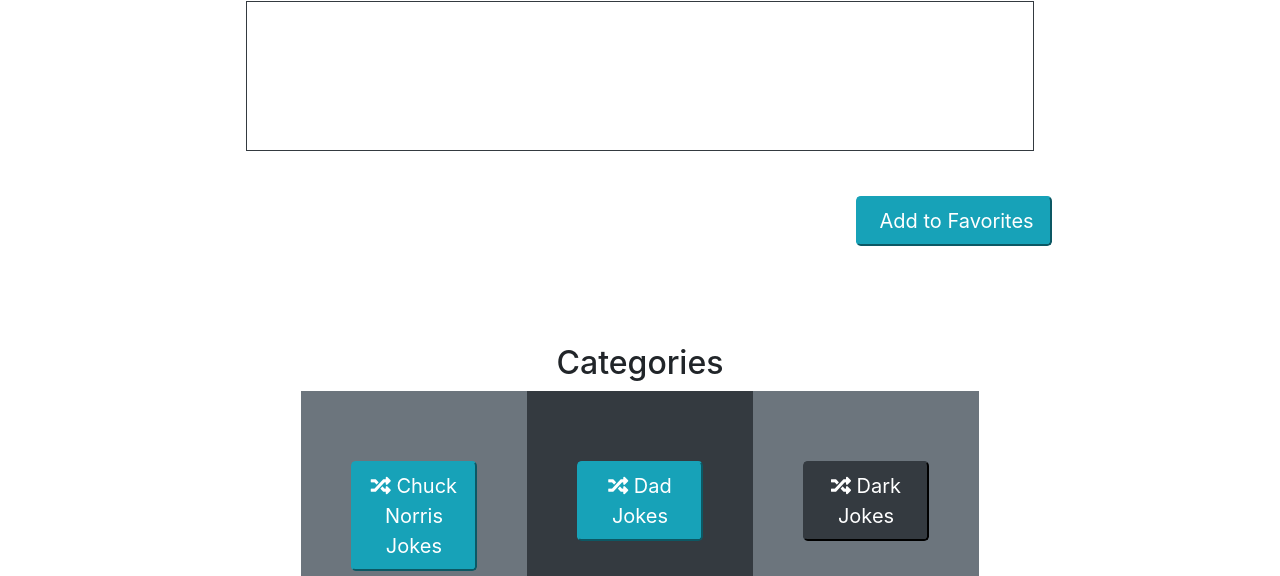
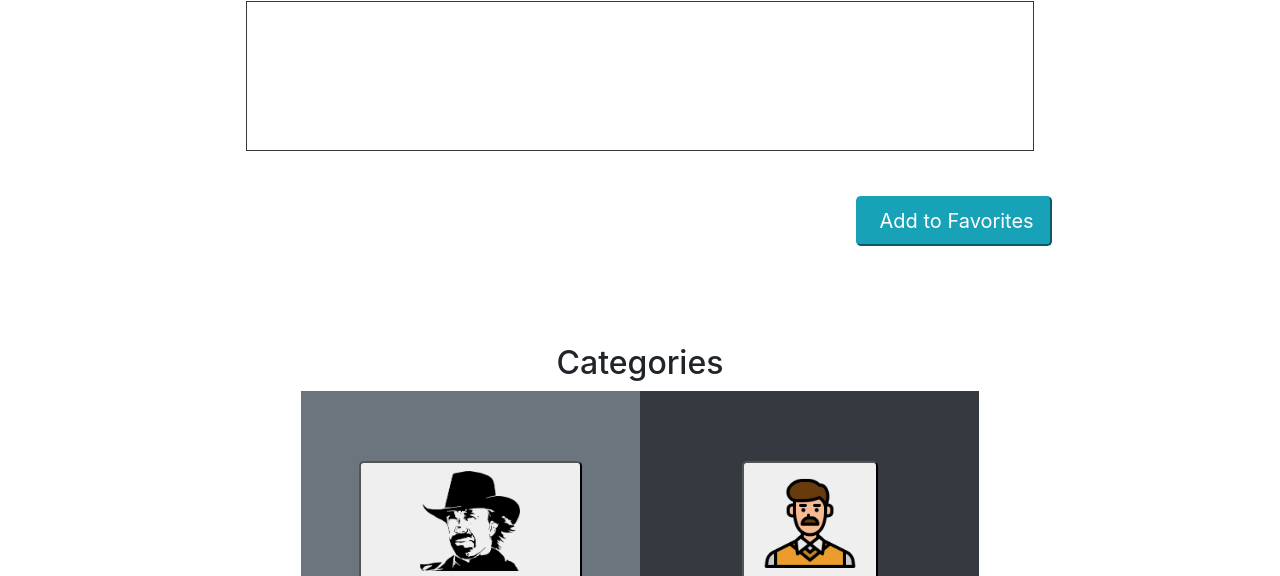
Before and after one commit to RauchDavis13/Project-1, a plain HTML site: page index.html in a window 1280 px wide. Shown: the part 376-952 px from the top of the page. Drawn offline with nearby package versions, Linux system fonts and the light colour scheme; some icons are missing.

Commit message:
added icons to the category buttons

```diff
--- a/assets/css/style.css
+++ b/assets/css/style.css
@@ -73,3 +73,12 @@ textarea {
     padding-top: 70px;
     padding-bottom: 70px;
 }
+
+.button img {
+    width: 100px;
+    height: 100px
+}
+
+.button span {
+    font-size: 20px;
+}
--- a/assets/js/script.js
+++ b/assets/js/script.js
@@ -17,8 +17,6 @@ var dadBtn = document.querySelector(".dadBtn")
 var chuckBtn = document.querySelector(".chuckBtn")
 var darkBtn = document.querySelector(".darkBtn")
 var programBtn = document.querySelector(".programBtn")
-
-
 
 
 // *CHUCK NORRIS SECTION*
--- a/index.html
+++ b/index.html
@@ -21,7 +21,7 @@
     <div id="userName" class="container m-3 display-inline col-12 col-md 8">
         <div id="name" class="row col-md-10">
             <h3 id="userH" class="userH1 m-1 justify-content-center col-5">Tell The Joke-Inator Your Name</h3>
-            <div id="userBox" class="justify-content-center" >
+            <div id="userBox" class="justify-content-center">
                 <input class="userInput m-1 col-5" type="text">
                 <button id="nameBtn" class="usernameBtn col-2">Save your name</button>
             </div>
@@ -60,27 +60,30 @@
         <div class="categories row  col-md-7">
             <div class="col text-center bg-secondary">
                 <!-- Button for Chuck Norris Category -->
-                <button class="button chuckBtn btn-lg btn-info is-primary level-item">
+                <button class="button chuckBtn btn-lg  is-primary level-item">
+                    <img src="assets/img/Chuck Norris Icon.png" class="icons">
+                    </br>
                     <span class="icon is-small">
-                        <i class="fa fa-random"></i>
                     </span>
                     <span>Chuck Norris Jokes</span>
                 </button>
             </div>
             <div class="col text-center bg-dark">
                 <!-- Button for Dad Jokes Category -->
-                <button class="button dadBtn btn-lg btn-info is-primary level-item">
+                <button class="button dadBtn btn-lg  is-primary level-item">
+                    <img src="assets/img/Dad Icon.png" class="icons">
+                    </br>
                     <span class="icon is-small">
-                        <i class="fa fa-random"></i>
                     </span>
                     <span>Dad Jokes</span>
                 </button>
             </div>
             <div class="col text-center bg-secondary">
                 <!-- Button for Dark Jokes Category -->
-                <button class="button darkBtn btn-lg btn-dark is-primary level-item">
+                <button class="button darkBtn btn-lg  is-primary level-item">
+                    <img src="assets/img/dark-mode.png" class="icons">
+                    </br>
                     <span class="icon is-small">
-                        <i class="fa fa-random"></i>
                     </span>
                     <span>Dark Jokes</span>
                 </button>
```
Also changed, not shown: assets/img/dark-mode.png (added).
